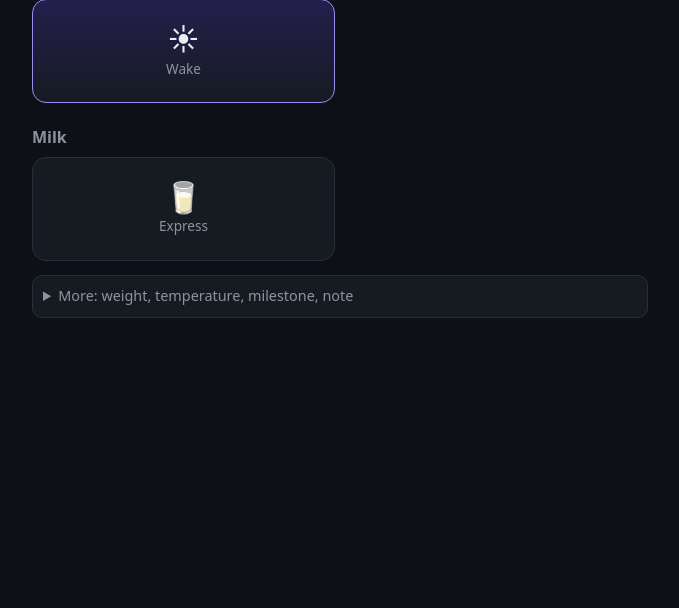
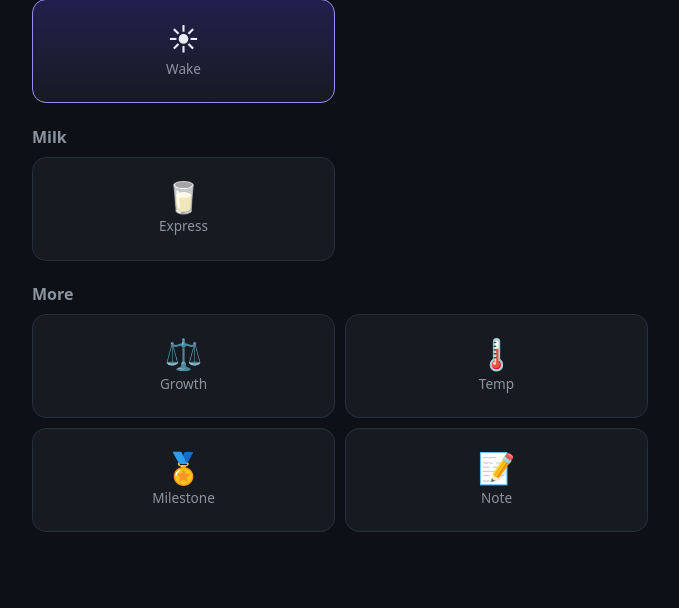
Before and after one commit to MarkBaber/cradle, a FastAPI app: template src/cradle/routers/templates/quick_entry.html in a window 1280 px wide. Shown: the part 801-1409 px from the top of the page, without its empty margins (300-979 px from the left). Before the commit the page ends 1119 px from the top, so only its background shows below. Run offline with FastAPI, Linux system fonts and the light colour scheme; the template is opened without the code that fills it: most values are stand-ins (such as "Sample title", 1, 10 or a date in 2020); parts of the project's set-up code (start-up, migrations or seed data) failed here and were passed over; some libraries are stand-ins or nearby versions.

Commit message:
[U][U28] Modal panels for growth, temperature, milestone and note
Moves the four fields that lived under <details class="more"> into the
same #panel modal overlay U22 built for feed/nappy, each behind its own
.big tile under a new "More" heading. _open_panel gains one branch for
the four bare panel= values (no method/kind needed); POST targets and
field sets are unchanged. The <details> block is removed.

Co-Authored-By: Claude Sonnet 5 <noreply@anthropic.com>
Claude-Session: https://claude.ai/code/session_014BZrh1SWnUmCR4RBvXZgPT

```diff
--- a/src/cradle/routers/pages.py
+++ b/src/cradle/routers/pages.py
@@ -398,6 +398,7 @@ def build_pages_router(svc: Services) -> APIRouter:
 
 _FEED_METHODS = {m.value for m in FeedMethod}
 _NAPPY_KINDS = {k.value for k in NappyKind}
+_MORE_PANELS = {"growth", "temperature", "milestone", "note"}
 
 
 def _open_panel(request: Request) -> tuple[str, str, str]:
@@ -413,6 +414,8 @@ def _open_panel(request: Request) -> tuple[str, str, str]:
         return "feed", method, ""
     if panel == "nappy" and kind in _NAPPY_KINDS:
         return "nappy", "", kind
+    if panel in _MORE_PANELS:
+        return panel, "", ""
     return "", "", ""
 
 
--- a/src/cradle/routers/static/app.css
+++ b/src/cradle/routers/static/app.css
@@ -50,9 +50,6 @@ h2{font-size:1rem;margin:1.4rem 0 .5rem;color:var(--dim)}
 @keyframes in{from{opacity:0;transform:translateY(-4px)}to{opacity:1}}
 
 /* forms */
-details.more{margin-top:14px;border:1px solid var(--line);border-radius:10px;
-  background:var(--panel);padding:10px}
-details.more summary{cursor:pointer;color:var(--dim);font-size:.9rem}
 .row{display:flex;gap:6px;margin-top:8px;flex-wrap:wrap}
 .row>*{flex:1 1 90px}
 .stack{display:flex;flex-direction:column;gap:10px}
--- a/src/cradle/routers/templates/quick_entry.html
+++ b/src/cradle/routers/templates/quick_entry.html
@@ -54,6 +54,26 @@
   <form method="post" action="/api/express" hx-post="/api/express" hx-target="#toast" hx-swap="innerHTML">
     <button class="big express"><i>🥛</i><span>Express</span></button>
   </form>
+</section>
+
+<h2>More</h2>
+<section class="grid">
+  <a class="big" href="/?panel=growth"
+     hx-get="/?panel=growth" hx-select="#panel" hx-target="#panel" hx-swap="outerHTML">
+    <i>⚖️</i><span>Growth</span>
+  </a>
+  <a class="big" href="/?panel=temperature"
+     hx-get="/?panel=temperature" hx-select="#panel" hx-target="#panel" hx-swap="outerHTML">
+    <i>🌡️</i><span>Temp</span>
+  </a>
+  <a class="big" href="/?panel=milestone"
+     hx-get="/?panel=milestone" hx-select="#panel" hx-target="#panel" hx-swap="outerHTML">
+    <i>🏅</i><span>Milestone</span>
+  </a>
+  <a class="big" href="/?panel=note"
+     hx-get="/?panel=note" hx-select="#panel" hx-target="#panel" hx-swap="outerHTML">
+    <i>📝</i><span>Note</span>
+  </a>
 </section>
 
 <div id="panel" class="overlay{{ ' open' if open_panel else '' }}">
@@ -120,38 +140,48 @@
     <label>Time<input type="time" name="ts" value="{{ now_time }}"></label>
     <button class="primary" type="submit">Save</button>
   </form>
-{% endif %}
-  </div>
-{% endif %}
-</div>
-
-<details class="more">
-  <summary>More: weight, temperature, milestone, note</summary>
-  <form method="post" action="/api/growth" class="row">
+{% elif open_panel == "growth" %}
+  <form class="stack panel" method="post" action="/api/growth"
+        hx-post="/api/growth" hx-target="#toast" hx-swap="innerHTML">
+    <label>Measure
       <select name="measure">
         <option value="weight">Weight (g)</option>
         <option value="length">Length (mm)</option>
         <option value="head_circ">Head circ (mm)</option>
       </select>
-    <input type="number" name="value" inputmode="numeric" placeholder="value" required>
+    </label>
+    <label>Value<input type="number" name="value" inputmode="numeric" placeholder="value" required></label>
+    <label>Source
       <select name="source"><option value="home">home</option><option value="midwife">midwife</option></select>
-    <button type="submit">Save</button>
+    </label>
+    <button class="primary" type="submit">Save</button>
   </form>
-  <form method="post" action="/api/temperature" class="row">
-    <input type="number" step="0.1" name="temp_c" inputmode="decimal" placeholder="°C" required>
-    <button type="submit">Save</button>
+{% elif open_panel == "temperature" %}
+  <form class="stack panel" method="post" action="/api/temperature"
+        hx-post="/api/temperature" hx-target="#toast" hx-swap="innerHTML">
+    <label>Temperature (°C)<input type="number" step="0.1" name="temp_c" inputmode="decimal" placeholder="°C" required></label>
+    <button class="primary" type="submit">Save</button>
   </form>
-  <form method="post" action="/api/milestone" class="row">
+{% elif open_panel == "milestone" %}
+  <form class="stack panel" method="post" action="/api/milestone"
+        hx-post="/api/milestone" hx-target="#toast" hx-swap="innerHTML">
+    <label>Category
       <select name="category">
         <option value="first">first</option><option value="motor">motor</option>
         <option value="social">social</option><option value="communication">communication</option>
       </select>
-    <input type="text" name="title" placeholder="First smile…" required>
-    <button type="submit">Save</button>
+    </label>
+    <label>Title<input type="text" name="title" placeholder="First smile…" required></label>
+    <button class="primary" type="submit">Save</button>
   </form>
-  <form method="post" action="/api/note" class="row">
-    <input type="text" name="text" placeholder="Note…" required>
-    <button type="submit">Save</button>
+{% elif open_panel == "note" %}
+  <form class="stack panel" method="post" action="/api/note"
+        hx-post="/api/note" hx-target="#toast" hx-swap="innerHTML">
+    <label>Note<input type="text" name="text" placeholder="Note…" required></label>
+    <button class="primary" type="submit">Save</button>
   </form>
-</details>
+{% endif %}
+  </div>
+{% endif %}
+</div>
 {% endblock %}
```
Also changed, not shown: tasks.toml (+2 -2 lines), tests/routes/test_quick_entry.py (+75 -0 lines). Lines whose indentation alone changed are shown as unchanged.
